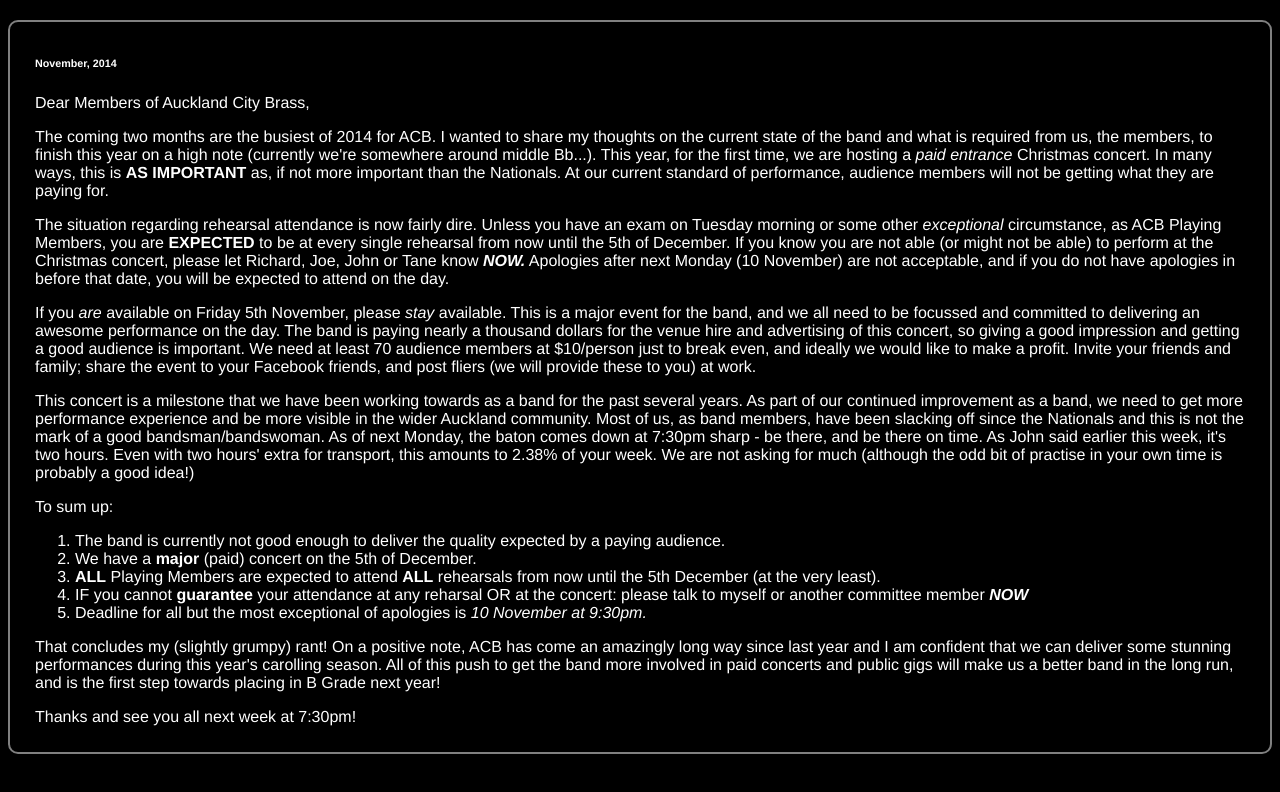
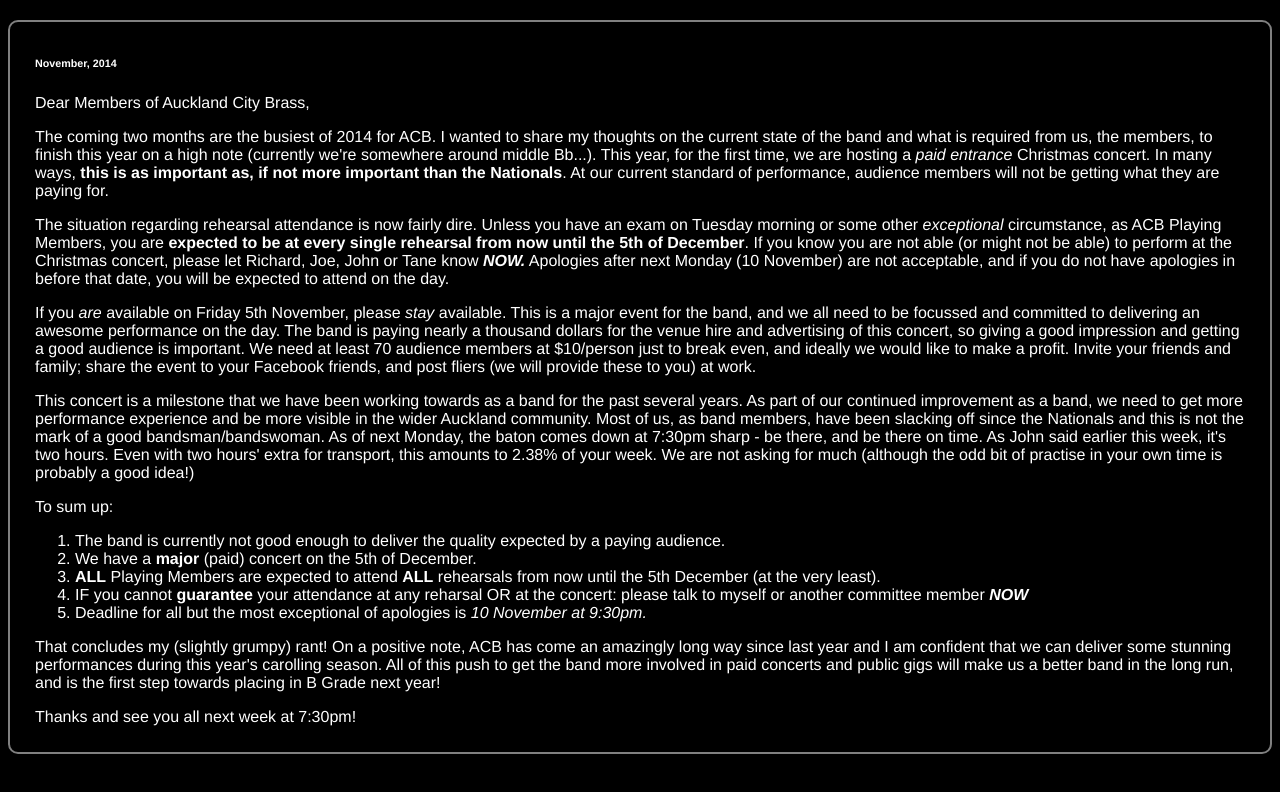
Before and after one commit to AucklandCityBrass/StaticWebsite, a plain HTML site: page end-2014.html in a window 1280 px wide. Drawn offline with Linux system fonts and the light colour scheme.

Commit message:
Update end-2014.html

```diff
--- a/end-2014.html
+++ b/end-2014.html
@@ -20,8 +20,8 @@
 <div class="acb-info-container">
 <h6>November, 2014</h6>
 <p>Dear Members of Auckland City Brass,</p>
-<p>The coming two months are the busiest of 2014 for ACB. I wanted to share my thoughts on the current state of the band and what is required from us, the members, to finish this year on a high note (currently we're somewhere around middle Bb...). This year, for the first time, we are hosting a <i>paid entrance</i> Christmas concert. In many ways, this is <b>AS IMPORTANT</b> as, if not more important than the Nationals. At our current standard of performance, audience members will not be getting what they are paying for.</p>
-<p>The situation regarding rehearsal attendance is now fairly dire. Unless you have an exam on Tuesday morning or some other <i>exceptional</i> circumstance, as ACB Playing Members, you are <b>EXPECTED</b> to be at every single rehearsal from now until the 5th of December. If you know you are not able (or might not be able) to perform at the Christmas concert, please let Richard, Joe, John or Tane know <b><i>NOW.</i></b> Apologies after next Monday (10 November) are not acceptable, and if you do not have apologies in before that date, you will be expected to attend on the day.</p>
+<p>The coming two months are the busiest of 2014 for ACB. I wanted to share my thoughts on the current state of the band and what is required from us, the members, to finish this year on a high note (currently we're somewhere around middle Bb...). This year, for the first time, we are hosting a <i>paid entrance</i> Christmas concert. In many ways, <b>this is as important as, if not more important than the Nationals</b>. At our current standard of performance, audience members will not be getting what they are paying for.</p>
+<p>The situation regarding rehearsal attendance is now fairly dire. Unless you have an exam on Tuesday morning or some other <i>exceptional</i> circumstance, as ACB Playing Members, you are <b>expected to be at every single rehearsal from now until the 5th of December</b>. If you know you are not able (or might not be able) to perform at the Christmas concert, please let Richard, Joe, John or Tane know <b><i>NOW.</i></b> Apologies after next Monday (10 November) are not acceptable, and if you do not have apologies in before that date, you will be expected to attend on the day.</p>
 
 <p>If you <i>are</i> available on Friday 5th November, please <i>stay</i> available. This is a major event for the band, and we all need to be focussed and committed to delivering an awesome performance on the day. The band is paying nearly a thousand dollars for the venue hire and advertising of this concert, so giving a good impression and getting a good audience is important. We need at least 70 audience members at $10/person just to break even, and ideally we would like to make a profit. Invite your friends and family; share the event to your Facebook friends, and post fliers (we will provide these to you) at work.</p>
 
```
